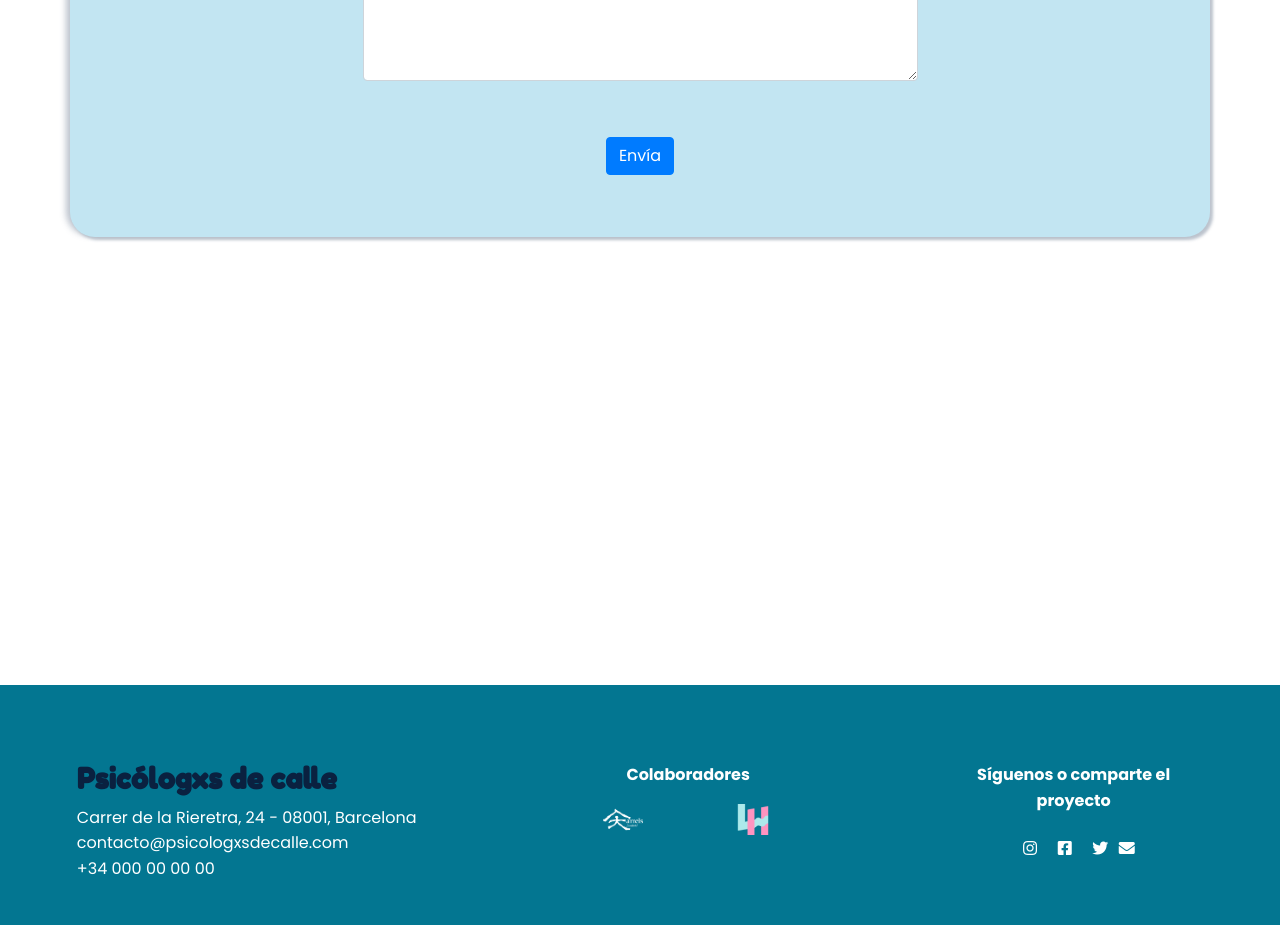
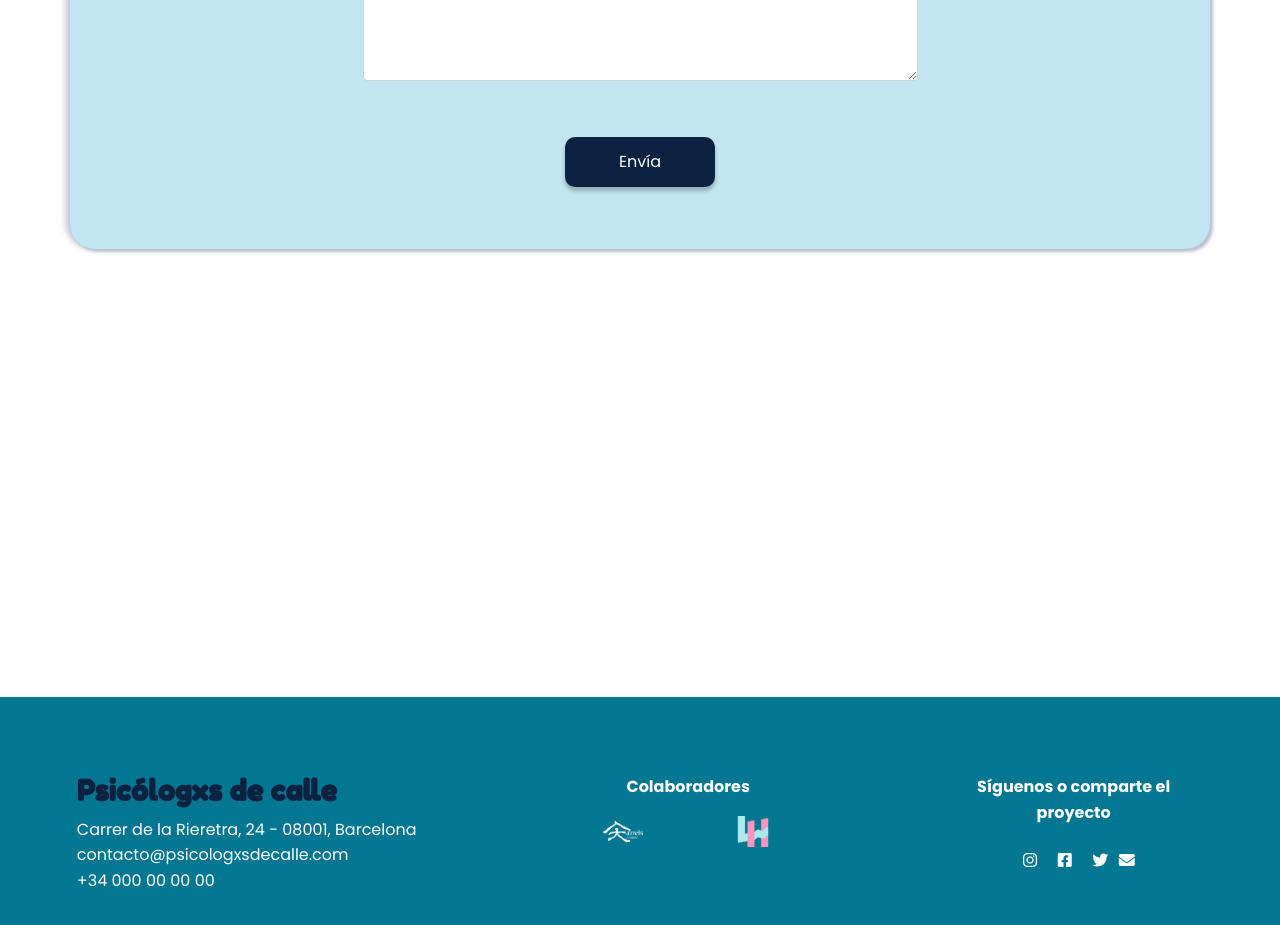
Before and after one commit to joannaWebDev/psicologxs-de-calle, a React (Create React App) app in the folder client/: page /psicologxs-de-calle/ in a window 1280 px wide. Shown: the part 4060-4985 px from the top of the page. Built offline with nearby package versions, Linux system fonts and the light colour scheme.

Commit message:
form button styled

```diff
--- a/client/src/components/Form/MainForm.css
+++ b/client/src/components/Form/MainForm.css
@@ -26,3 +26,19 @@
 .marginInput{
     margin-bottom: 5%;
 }
+
+.join-us-btn {
+    width: 150px;
+    height: 50px;
+    line-height: 50px;
+    border: none;
+    border-radius: 10px;
+    box-shadow: 0px 4px 4px rgba(0, 0, 0, 0.25);
+    color: var(--white);
+    background-color: var(--join-us-btn);
+    padding-top: 0;
+}
+
+.join-us-btn:hover {
+    border: none;
+}
--- a/client/src/components/Form/MainForm.js
+++ b/client/src/components/Form/MainForm.js
@@ -2,7 +2,9 @@ import React from 'react';
 import Form from 'react-bootstrap/Form';
 import Button from 'react-bootstrap/Button';
 
+
 import './MainForm.css';
+
 
 const MainForm = () => {
     return (
@@ -23,7 +25,7 @@ const MainForm = () => {
                 <Form.Label> ¿En qué podemos ayudarte?</Form.Label>
                     <Form.Control as="textarea" rows="4" placeholder="Escribe tu mensaje aquí" />
             </Form.Group>
-            <Button variant="primary" type="submit" >
+            <Button className="join-us-btn" variant="primary" type="submit" >
             Envía
             </Button>
         </Form>
```
